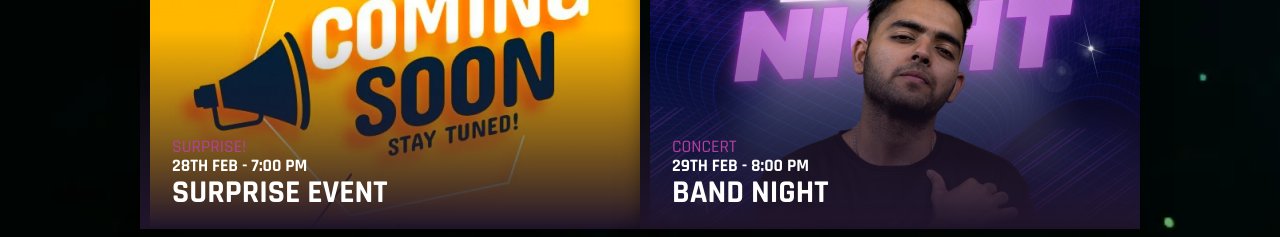
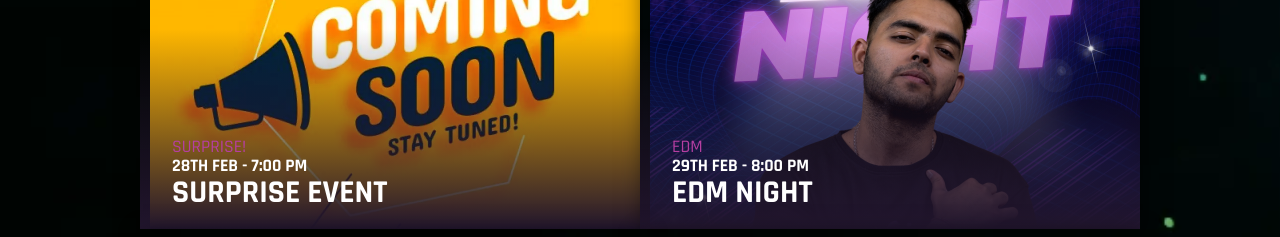
Before and after one commit to swoyam2609/ADVAITA-24-Website, a React (Create React App) app: page / in a window 1280 px wide. Shown: the part 5800-6037 px from the top of the page. Built offline with nearby package versions, Linux system fonts and the light colour scheme.

Commit message:
dj night description fixed

```diff
--- a/src/routes/homePage.js
+++ b/src/routes/homePage.js
@@ -514,8 +514,8 @@ export default function HomePage() {
           {proNightsCard(
             pnDj,
             "29TH FEB - 8:00 PM",
-            "BAND NIGHT",
-            "CONCERT",
+            "EDM NIGHT",
+            "EDM",
             "Get into the rhythm at EDM Night! Dance the night away to the hottest beats as our DJ Swattrex create an infectious atmosphere, blending the latest tracks and timeless favorites."
           )}
           {proNightsCard(
```
